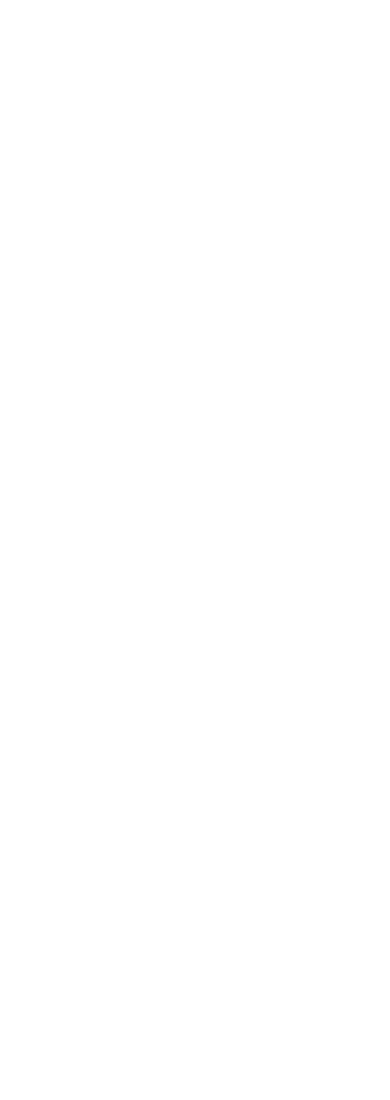
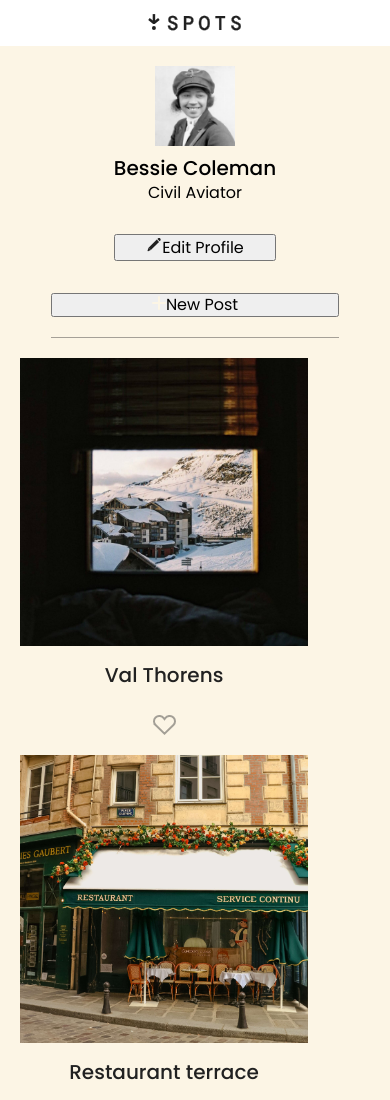
Before and after one commit to Vrose333/se_project_spots, a plain HTML site: page index.html in a window 390 px wide. Shown: the top 1100 px of the page. Before the commit the page ends 844 px from the top, so only its background shows below. Drawn offline with nearby package versions, Linux system fonts and the light colour scheme.

Commit message:
New update for my project

```diff
--- /dev/null
+++ b/blocks/card.css
@@ -0,0 +1,56 @@
+.card {
+  max-width: 413px;
+}
+
+.card__image {
+  height: 413px;
+  width: 100%;
+  object-fit: cover;
+  display: block;
+}
+
+.card__content {
+  display: flex;
+  align-items: center;
+  justify-content: space-between;
+}
+
+.card__title {
+  font-weight: 500;
+  text-overflow: ellipsis;
+  white-space: nowrap;
+  overflow: hidden;
+  font-size: 20px;
+  line-height: 24px;
+  letter-spacing: 0;
+  color: #212121;
+}
+
+.card__like-btn {
+  background-image: url("../images/spots-images/Union.svg");
+  width: 23px;
+  height: 20px;
+  border: none;
+  background-color: transparent;
+  opacity: 40%;
+}
+
+@media screen and (max-width: 627px) {
+  .card {
+    max-width: 288px;
+  }
+
+  .card__image {
+    height: 288px;
+    width: 288px;
+  }
+
+  .card__content {
+    flex-direction: column;
+    align-items: center;
+  }
+
+  .card__like-btn {
+    margin-top: 12px;
+  }
+}
--- /dev/null
+++ b/blocks/cards.css
@@ -0,0 +1,19 @@
+.cards {
+  padding-top: 20px;
+}
+
+.cards__list {
+  list-style-type: none;
+  padding: 0;
+  margin: 0;
+  display: grid;
+  grid-template-columns: repeat(auto-fit, 413px);
+  gap: 40px 20px;
+}
+
+@media screen and (max-width: 627px) {
+  .cards__list {
+    grid-template-columns: repeat(auto-fit, 288px);
+    gap: 20px;
+  }
+}
--- /dev/null
+++ b/blocks/content.css
@@ -0,0 +1,3 @@
+.content {
+  padding: 0 20px;
+}
--- /dev/null
+++ b/blocks/header.css
@@ -0,0 +1,11 @@
+.header {
+  background-color: #fff;
+  padding: 10px 0;
+  display: flex;
+  justify-content: center;
+}
+
+.header__logo {
+  width: 94px;
+  height: 26px;
+}
--- a/blocks/page.css
+++ b/blocks/page.css
@@ -1,4 +1,10 @@
 .page {
   background-color: #fcf5e5;
   font-family: Poppins, Arial, Helvetica, sans-serif;
+  min-height: 100vh;
 }
+
+.page__section {
+  max-width: 1280px;
+  margin: 0 auto;
+}
--- /dev/null
+++ b/blocks/profile.css
@@ -0,0 +1,83 @@
+.profile {
+  display: flex;
+  padding: 34px 0 20px;
+  border-bottom: 1px rgba(33, 33, 33, 0.4) solid;
+}
+
+.profile__avatar {
+  height: 190px;
+  width: 190px;
+  margin-right: 20px;
+}
+
+.profile__column {
+  display: flex;
+  flex-direction: column;
+}
+
+.profile__name {
+  margin: 0 0 12px;
+  font-weight: 500;
+  font-size: 32px;
+  line-height: 1;
+  display: -webkit-box;
+  overflow: hidden;
+  text-overflow: ellipsis;
+  -webkit-line-clamp: 3;
+  -webkit-box-orient: vertical;
+  max-width: 420px;
+}
+
+.profile__description {
+  margin: 0;
+  display: -webkit-box;
+  overflow: hidden;
+  text-overflow: ellipsis;
+  -webkit-line-clamp: 3;
+  -webkit-box-orient: vertical;
+  max-width: 420px;
+}
+
+.profile__edit-btn {
+  margin-top: auto;
+}
+
+.profile__add-btn {
+  margin-left: auto;
+}
+
+@media screen and (max-width: 627px) {
+  .profile {
+    flex-direction: column;
+    max-width: 288px;
+    align-items: center;
+    text-align: center;
+    padding-top: 20px;
+  }
+
+  .profile__avatar {
+    margin: 0 0 12px;
+    height: 80px;
+    width: 80px;
+  }
+
+  .profile__name {
+    font-size: 20px;
+    margin: 0 0 6px;
+    max-width: 288px;
+  }
+
+  .profile__description {
+    margin: 0 0 32px;
+    max-width: 288px;
+  }
+
+  .profile__column {
+    margin: 0 0 32px;
+  }
+
+  .profile__add-btn {
+    margin: 0;
+    width: 100%;
+  }
+}
--- a/index.html
+++ b/index.html
@@ -11,10 +11,106 @@
   </head>
   <body>
     <div class="page">
-      <header class="header"></header>
+      <header class="header">
+        <img
+          src="/images/spots-images/Logo.svg"
+          alt="Spots Logo"
+          class="header__logo"
+        />
+      </header>
       <main class="content">
-        <section class="profile"></section>
-        <section class="cards"></section>
+        <section class="profile page__section">
+          <img
+            src="/images/spots-images/avatar.jpg"
+            alt="Bessie Coleman"
+            class="profile__avatar"
+          />
+          <div class="profile__column">
+            <h1 class="profile__name">Bessie Coleman</h1>
+            <p class="profile__description">Civil Aviator</p>
+            <button type="button" class="profile__edit-btn">
+              <img
+                src="./images/spots-images/pencil.svg.svg"
+                alt="Pencil icon"
+              />Edit Profile
+            </button>
+          </div>
+          <button type="button" class="profile__add-btn">
+            <img src="/images/spots-images/plus.svg" alt="Plus icon" />New Post
+          </button>
+        </section>
+        <section class="cards page__section">
+          <ul class="cards__list">
+            <li class="card">
+              <img
+                src="./images/spots-images/1-photo-by-moritz-feldmann-from-pexels.jpg"
+                alt="Val Thorens"
+                class="card__image"
+              />
+              <div class="card__content">
+                <h2 class="card__title">Val Thorens</h2>
+                <button type="button" class="card__like-btn"></button>
+              </div>
+            </li>
+            <li class="card">
+              <img
+                src="./images/spots-images/2-photo-by-ceiline-from-pexels.jpg"
+                alt="Restaurant terrace"
+                class="card__image"
+              />
+              <div class="card__content">
+                <h2 class="card__title">Restaurant terrace</h2>
+                <button type="button" class="card__like-btn"></button>
+              </div>
+            </li>
+            <li class="card">
+              <img
+                src="./images/spots-images/3-photo-by-tubanur-dogan-from-pexels.jpg"
+                alt="An outdoor cafe"
+                class="card__image"
+              />
+              <div class="card__content">
+                <h2 class="card__title">An outdoor cafe</h2>
+                <button type="button" class="card__like-btn"></button>
+              </div>
+            </li>
+            <li class="card">
+              <img
+                src="./images/spots-images/4-photo-by-maurice-laschet-from-pexels.jpg"
+                alt="Bridge over forest"
+                class="card__image"
+              />
+              <div class="card__content">
+                <h2 class="card__title">
+                  A very long bridge, over the forest...
+                </h2>
+                <button type="button" class="card__like-btn"></button>
+              </div>
+            </li>
+            <li class="card">
+              <img
+                src="./images/spots-images/5-photo-by-van-anh-nguyen-from-pexels.jpg"
+                alt="Tunnel with light"
+                class="card__image"
+              />
+              <div class="card__content">
+                <h2 class="card__title">Tunnel with morning light</h2>
+                <button type="button" class="card__like-btn"></button>
+              </div>
+            </li>
+            <li class="card">
+              <img
+                src="./images/spots-images/6-photo-by-moritz-feldmann-from-pexels.jpg"
+                alt="Mountain house"
+                class="card__image"
+              />
+              <div class="card__content">
+                <h2 class="card__title">Mountain house</h2>
+                <button type="button" class="card__like-btn"></button>
+              </div>
+            </li>
+          </ul>
+        </section>
       </main>
       <footer class="footer"></footer>
     </div>
--- a/pages/index.css
+++ b/pages/index.css
@@ -1,3 +1,8 @@
 @import url("../vendor/normalize.css");
 @import url("../vendor/fonts.css");
 @import url("../blocks/page.css");
+@import url("../blocks/header.css");
+@import url("../blocks/content.css");
+@import url("../blocks/profile.css");
+@import url("../blocks/cards.css");
+@import url("../blocks/card.css");
```
Also changed, not shown: images/spots-images/Logo.svg (added), images/spots-images/Union.svg (added), images/spots-images/pencil.svg.svg (added), images/spots-images/plus.svg (added), 1 other file.
